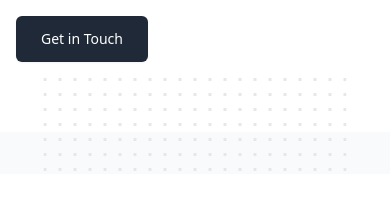
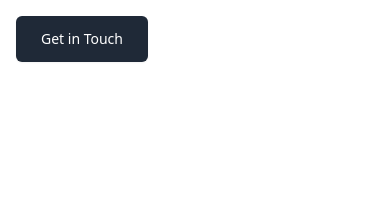
Before and after one commit to abrielequdsi/personal-website-v3, a Next.js app: page / in a window 390 px wide. Shown: the part 280-480 px from the top of the page. Built offline with nearby package versions, Linux system fonts and the light colour scheme; a web font is replaced by a local one.

Commit message:
style: remove unused codes

```diff
--- a/src/components/main-page/HeroSection/HeroSection.js
+++ b/src/components/main-page/HeroSection/HeroSection.js
@@ -78,77 +78,6 @@ const HeroSection = () => {
                 </button>
               </div>
             </div>
-            <div className="mt-12 relative sm:max-w-lg sm:mx-auto lg:mt-0 lg:max-w-none lg:mx-0 lg:col-span-6 lg:flex lg:items-center">
-              <svg
-                className="absolute top-0 left-1/2 transform -translate-x-1/2 -translate-y-8 scale-75 origin-top sm:scale-100 lg:hidden"
-                width={640}
-                height={784}
-                fill="none"
-                viewBox="0 0 640 784"
-                aria-hidden="true"
-              >
-                <defs>
-                  <pattern
-                    id="4f4f415c-a0e9-44c2-9601-6ded5a34a13e"
-                    x={118}
-                    y={0}
-                    width={20}
-                    height={20}
-                    patternUnits="userSpaceOnUse"
-                  >
-                    <rect
-                      x={0}
-                      y={0}
-                      width={4}
-                      height={4}
-                      className="text-gray-200"
-                      fill="currentColor"
-                    />
-                  </pattern>
-                </defs>
-                <rect
-                  y={72}
-                  width={640}
-                  height={640}
-                  className="text-gray-50"
-                  fill="currentColor"
-                />
-                <rect
-                  x={118}
-                  width={404}
-                  height={784}
-                  fill="url(#4f4f415c-a0e9-44c2-9601-6ded5a34a13e)"
-                />
-              </svg>
-              <div className="relative mx-auto w-full rounded-lg shadow-lg lg:max-w-md">
-                <button
-                  type="button"
-                  className="relative block w-full bg-white rounded-lg overflow-hidden focus:outline-none focus:ring-2 focus:ring-offset-2 focus:ring-indigo-500"
-                >
-                  <span className="sr-only">Watch our video to learn more</span>
-
-                  <span
-                    className="absolute inset-0 w-full h-full flex items-center justify-center"
-                    aria-hidden="true"
-                  >
-                    <svg
-                      className="h-20 w-20 text-indigo-500"
-                      fill="currentColor"
-                      viewBox="0 0 84 84"
-                    >
-                      <circle
-                        opacity="0.9"
-                        cx={42}
-                        cy={42}
-                        r={42}
-                        fill="white"
-                      />
-                      <path d="M55.5039 40.3359L37.1094 28.0729C35.7803 27.1869 34 28.1396 34 29.737V54.263C34 55.8604 35.7803 56.8131 37.1094 55.9271L55.5038 43.6641C56.6913 42.8725 56.6913 41.1275 55.5039 40.3359Z" />
-                    </svg>
-                  </span>
-                </button>
-              </div>
-            </div>
           </div>
         </main>
       </div>
```
